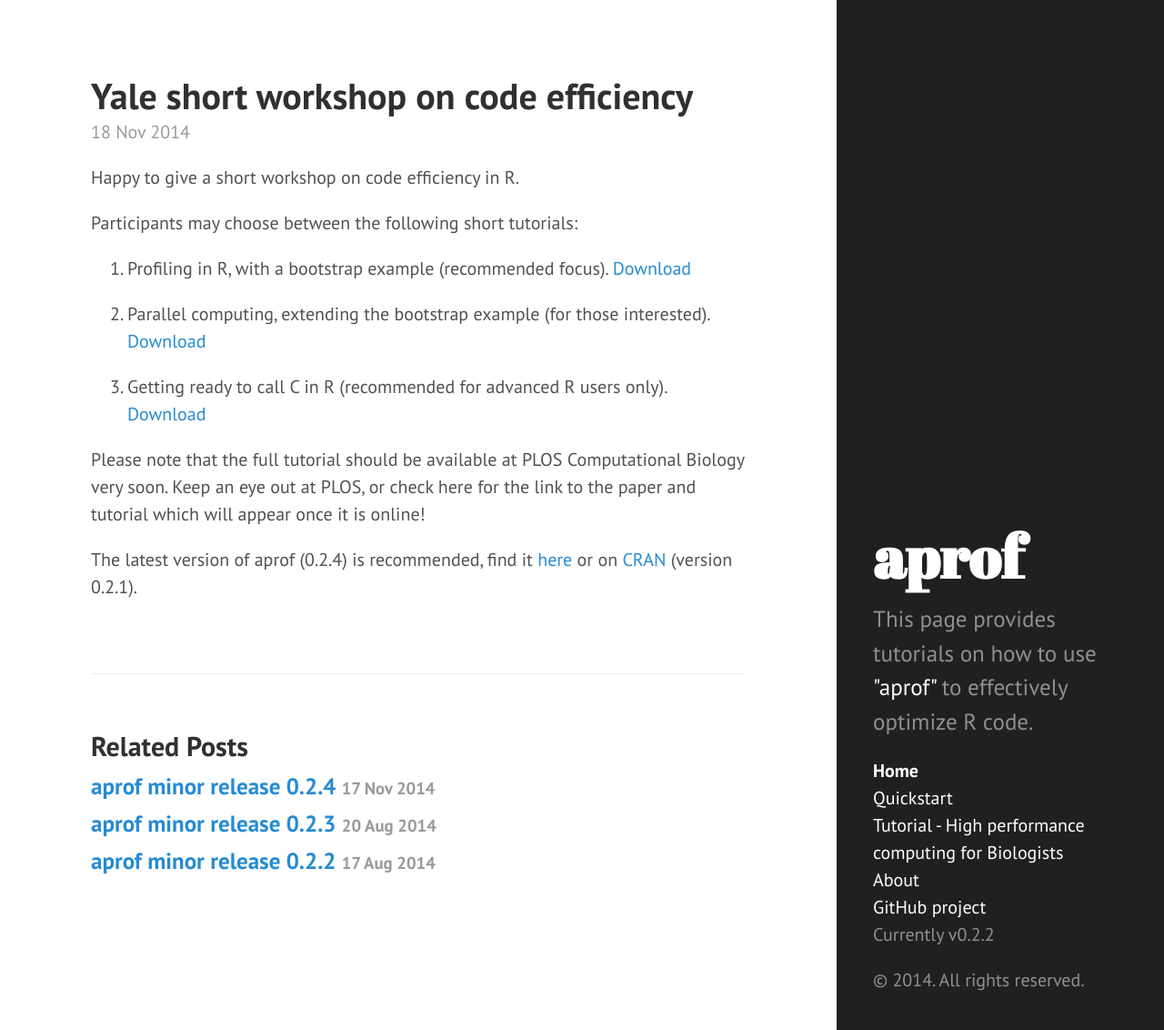
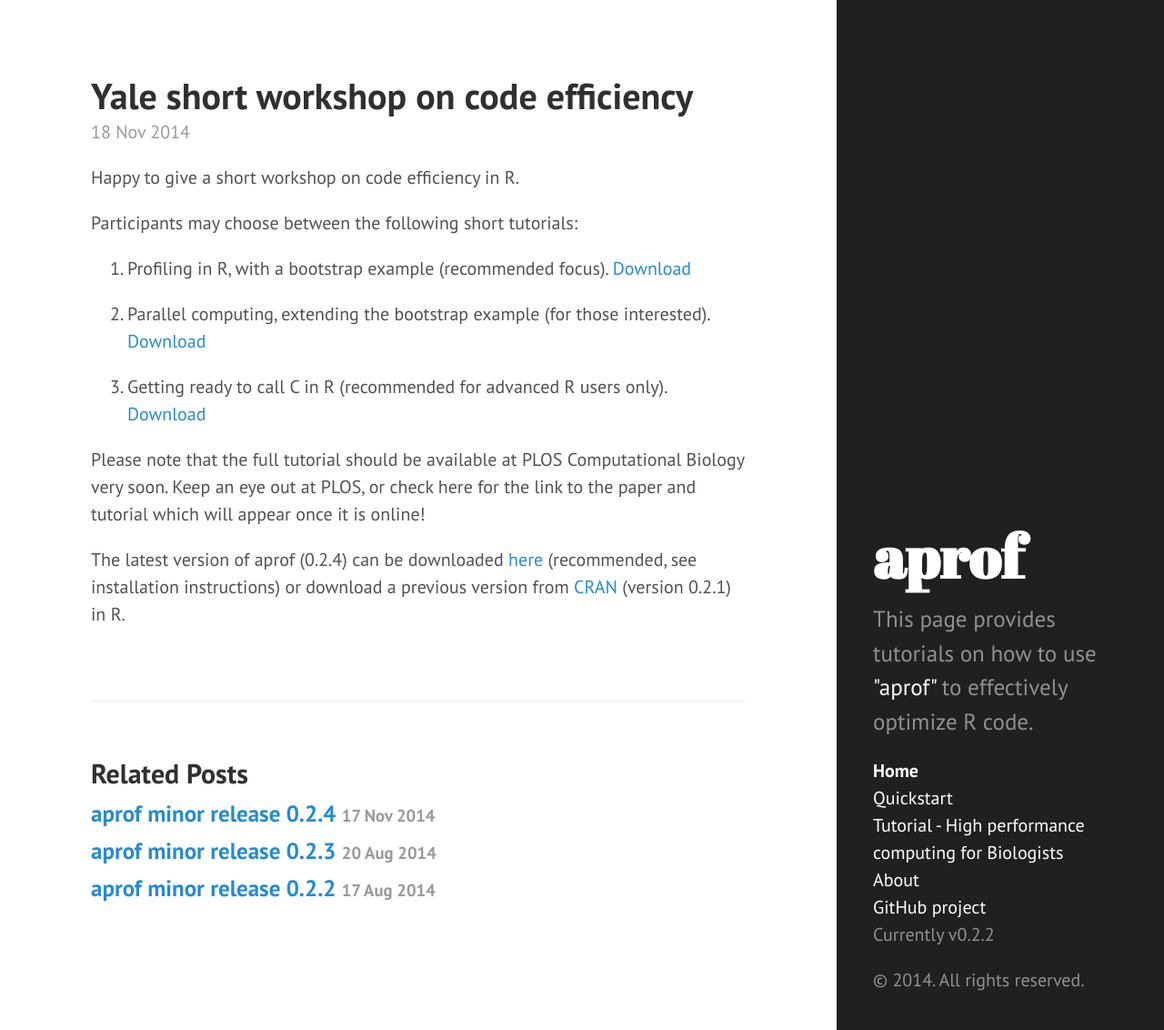
Before and after one commit to MarcoDVisser/aprof, a Jekyll site: the page built from _posts/2014-11-18-YaleShortWorkshop.md, in a window 1280 px wide and 1132 px high. Shown: the whole window at 91% size. Built offline with Jekyll 4.4.1, drawn with Linux system fonts in a browser that asks for light colours; Markdown is read by kramdown in place of the engine named in the settings.

Commit message:
added versioning

```diff
--- a/_posts/2014-11-18-YaleShortWorkshop.md
+++ b/_posts/2014-11-18-YaleShortWorkshop.md
@@ -15,4 +15,4 @@ Participants may choose between the following short tutorials:
 
 Please note that the full tutorial should be available at PLOS Computational Biology very soon. Keep an eye out at PLOS, or check here for the link to the paper and tutorial which will appear once it is online!
 
-The latest version of aprof (0.2.4) is recommended, find it [here](https://github.com/MarcoDVisser/aprof) or on [CRAN](http://cran.r-project.org/web/packages/aprof/index.html) (version 0.2.1).
+The latest version of aprof (0.2.4) can be downloaded [here](https://github.com/MarcoDVisser/aprof) (recommended, see installation instructions) or download a previous version from [CRAN](http://cran.r-project.org/web/packages/aprof/index.html) (version 0.2.1) in R.
```
